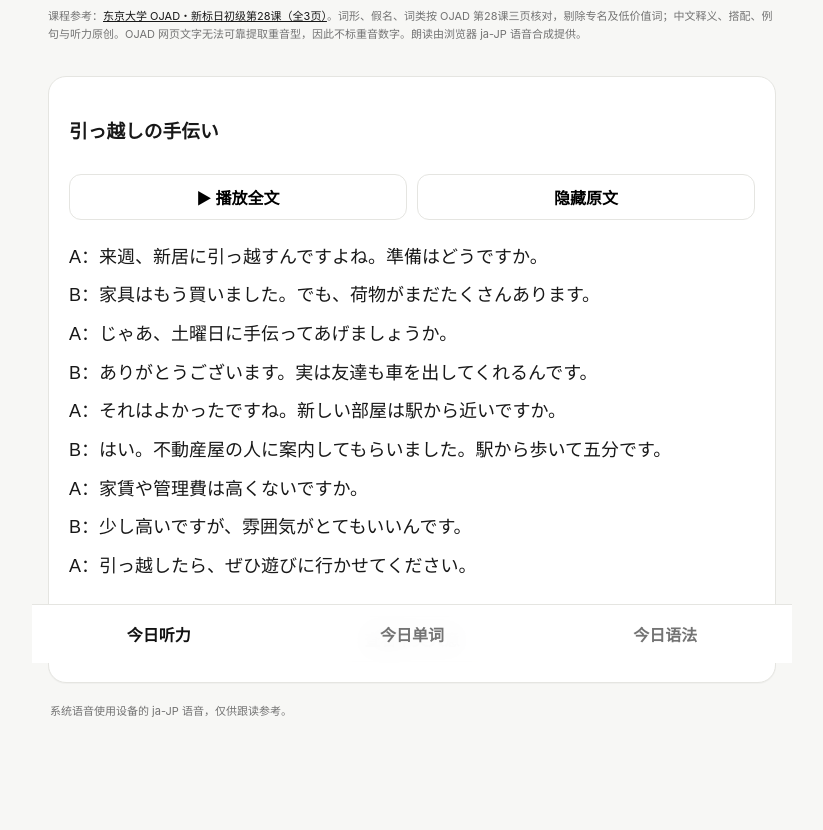
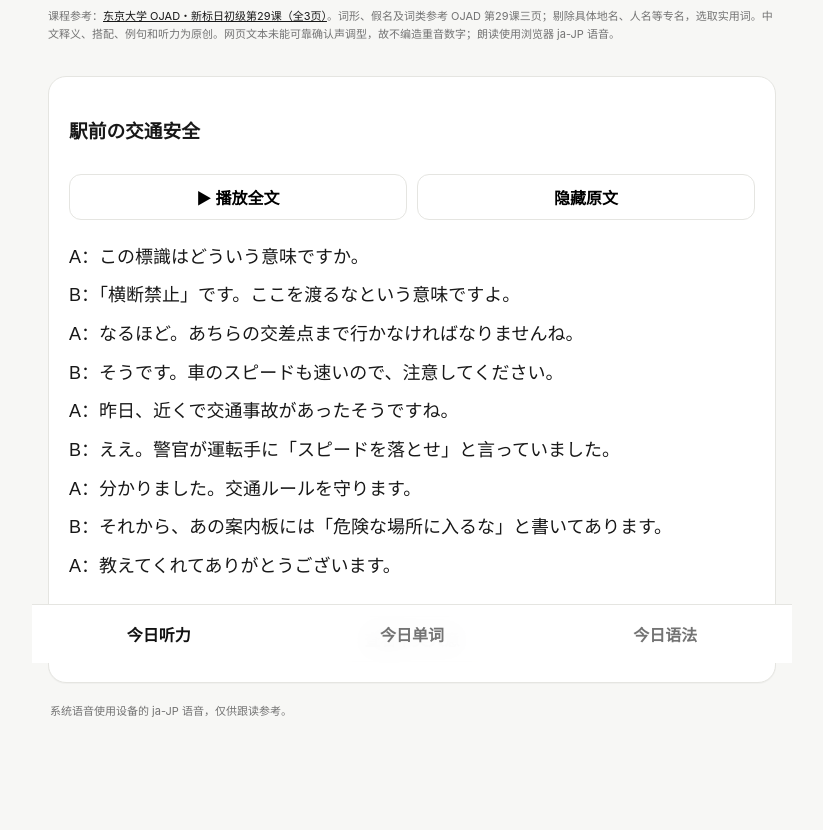
Before and after one commit to Evren1208/Nihongo, a plain HTML site: page index.html in a window 1280 px wide. Shown: the part 137-967 px from the top of the page, without its empty margins (228-1051 px from the left). Drawn offline with Linux system fonts and the light colour scheme.

Commit message:
Register 2026-11-16 lesson 29 in app

```diff
--- a/index.html
+++ b/index.html
@@ -1,3 +1,3 @@
 <!doctype html>
 <html lang="zh-CN"><head><meta charset="utf-8"><meta name="viewport" content="width=device-width,initial-scale=1,viewport-fit=cover"><meta name="theme-color" content="#f7f7f5"><title>每日日本語</title><meta name="description" content="按《新版中日交流标准日本语》逐课学习"><link rel="stylesheet" href="styles.css"></head>
-<body><main id="app" class="app"></main><script src="lessons.js"></script><script src="lesson-2026-10-21.js"></script><script src="lesson-2026-10-22.js"></script><script src="lesson-2026-10-23.js"></script><script src="lesson-2026-10-24.js"></script><script src="lesson-2026-10-25.js"></script><script src="lesson-2026-10-26.js"></script><script src="lesson-2026-10-27.js"></script><script src="lesson-2026-10-28.js"></script><script src="lesson-2026-10-29.js"></script><script src="lesson-2026-10-30.js"></script><script src="lesson-2026-10-31.js"></script><script src="lesson-2026-11-01.js"></script><script src="lesson-2026-11-02.js"></script><script src="lesson-2026-11-03.js"></script><script src="lesson-2026-11-04.js"></script><script src="lesson-2026-11-05.js"></script><script src="lesson-2026-11-06.js"></script><script src="lesson-2026-11-07.js"></script><script src="lesson-2026-11-08.js"></script><script src="lesson-2026-11-09.js"></script><script src="lesson-2026-11-10.js"></script><script src="lesson-2026-11-11.js"></script><script src="lesson-2026-11-12.js"></script><script src="lesson-2026-11-13.js"></script><script src="lesson-2026-11-14.js"></script><script src="lesson-2026-11-15.js"></script><script src="app.js"></script></body></html>
+<body><main id="app" class="app"></main><script src="lessons.js"></script><script src="lesson-2026-10-21.js"></script><script src="lesson-2026-10-22.js"></script><script src="lesson-2026-10-23.js"></script><script src="lesson-2026-10-24.js"></script><script src="lesson-2026-10-25.js"></script><script src="lesson-2026-10-26.js"></script><script src="lesson-2026-10-27.js"></script><script src="lesson-2026-10-28.js"></script><script src="lesson-2026-10-29.js"></script><script src="lesson-2026-10-30.js"></script><script src="lesson-2026-10-31.js"></script><script src="lesson-2026-11-01.js"></script><script src="lesson-2026-11-02.js"></script><script src="lesson-2026-11-03.js"></script><script src="lesson-2026-11-04.js"></script><script src="lesson-2026-11-05.js"></script><script src="lesson-2026-11-06.js"></script><script src="lesson-2026-11-07.js"></script><script src="lesson-2026-11-08.js"></script><script src="lesson-2026-11-09.js"></script><script src="lesson-2026-11-10.js"></script><script src="lesson-2026-11-11.js"></script><script src="lesson-2026-11-12.js"></script><script src="lesson-2026-11-13.js"></script><script src="lesson-2026-11-14.js"></script><script src="lesson-2026-11-15.js"></script><script src="lesson-2026-11-16.js"></script><script src="app.js"></script></body></html>
```
